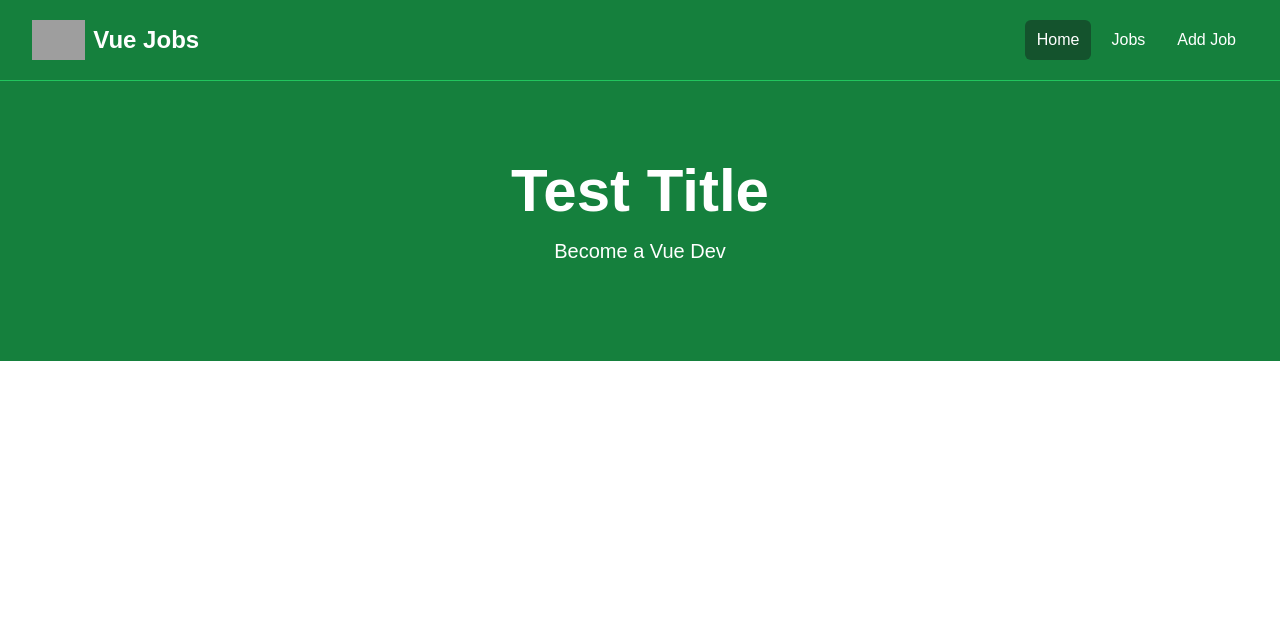
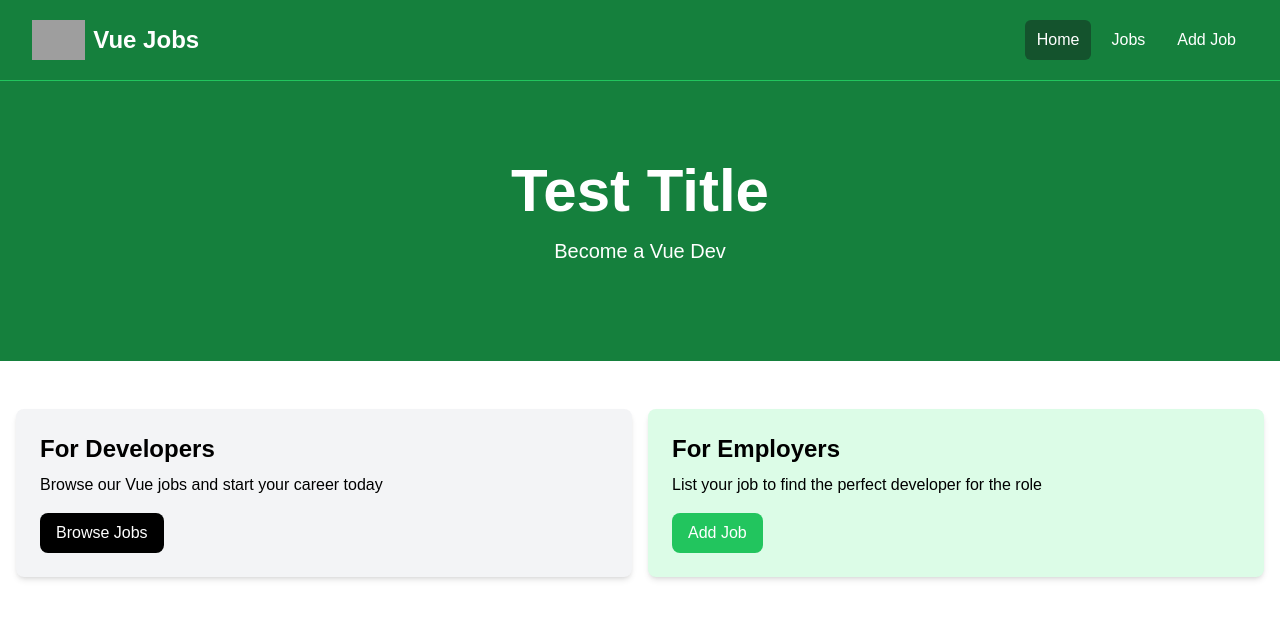
Before and after one commit to imanimen/vue-composition-api, a Vue app: page / in a window 1280 px wide. Shown: the top 618 px of the page. Built offline with nearby package versions, Linux system fonts and the light colour scheme; grey boxes are pictures that could not be loaded.

Commit message:
feat: add <HomeCard/> cmp

```diff
--- a/src/App.vue
+++ b/src/App.vue
@@ -1,10 +1,12 @@
 <template>
   <Navbar/>
   <Hero title="Test Title" subTitle="Become a Vue Dev"/>
+  <HomeCards/>
 </template>
 
 <script setup>
 import Navbar from './components/Navbar.vue';
 import Hero from './components/Hero.vue';
+import HomeCards from './components/HomeCards.vue';
 
 </script>
--- /dev/null
+++ b/src/components/HomeCards.vue
@@ -0,0 +1,36 @@
+<script setup>
+
+</script>
+
+<template>
+    <section class="py-4">
+        <div class="container-xl lg:container m-auto">
+          <div class="grid grid-cols-1 md:grid-cols-2 gap-4 p-4 rounded-lg">
+            <div class="bg-gray-100 p-6 rounded-lg shadow-md">
+              <h2 class="text-2xl font-bold">For Developers</h2>
+              <p class="mt-2 mb-4">
+                Browse our Vue jobs and start your career today
+              </p>
+              <a
+                href="jobs.html"
+                class="inline-block bg-black text-white rounded-lg px-4 py-2 hover:bg-gray-700"
+              >
+                Browse Jobs
+              </a>
+            </div>
+            <div class="bg-green-100 p-6 rounded-lg shadow-md">
+              <h2 class="text-2xl font-bold">For Employers</h2>
+              <p class="mt-2 mb-4">
+                List your job to find the perfect developer for the role
+              </p>
+              <a
+                href="add-job.html"
+                class="inline-block bg-green-500 text-white rounded-lg px-4 py-2 hover:bg-green-600"
+              >
+                Add Job
+              </a>
+            </div>
+          </div>
+        </div>
+      </section>
+</template>
```
